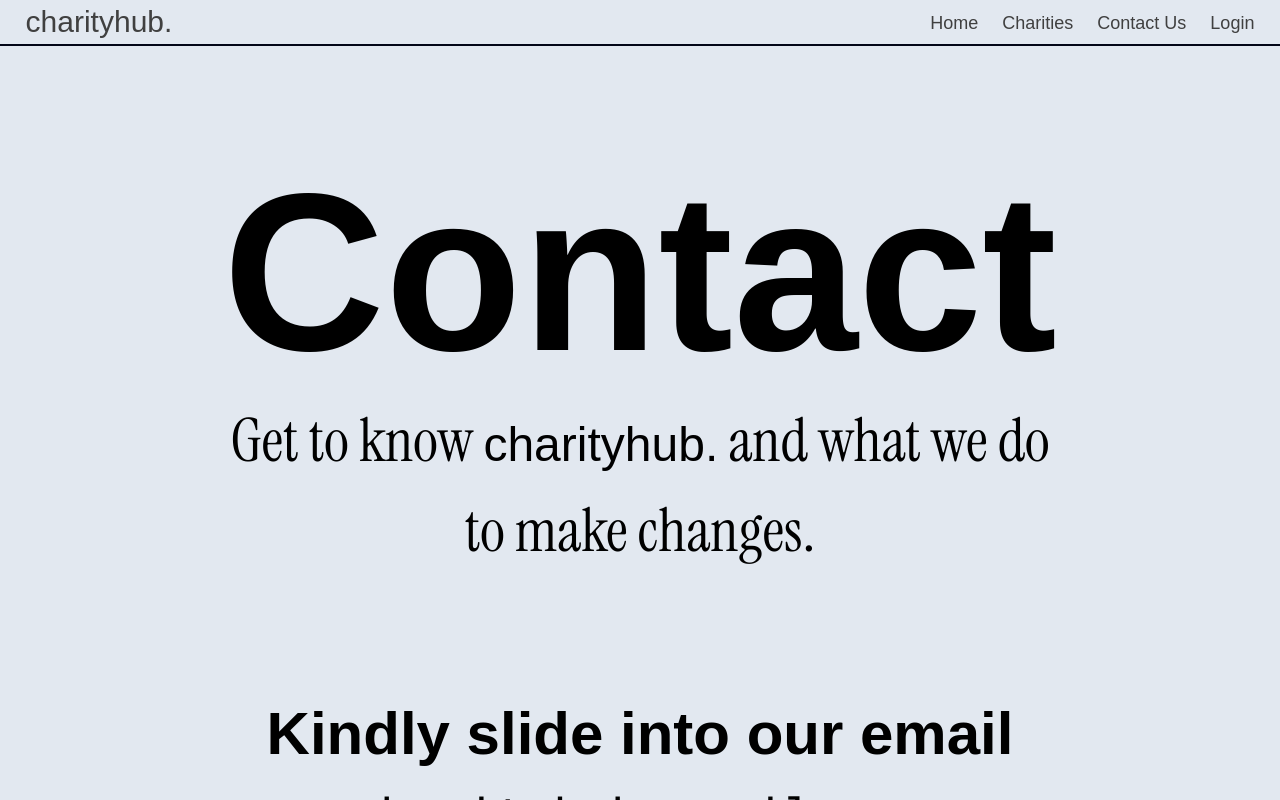
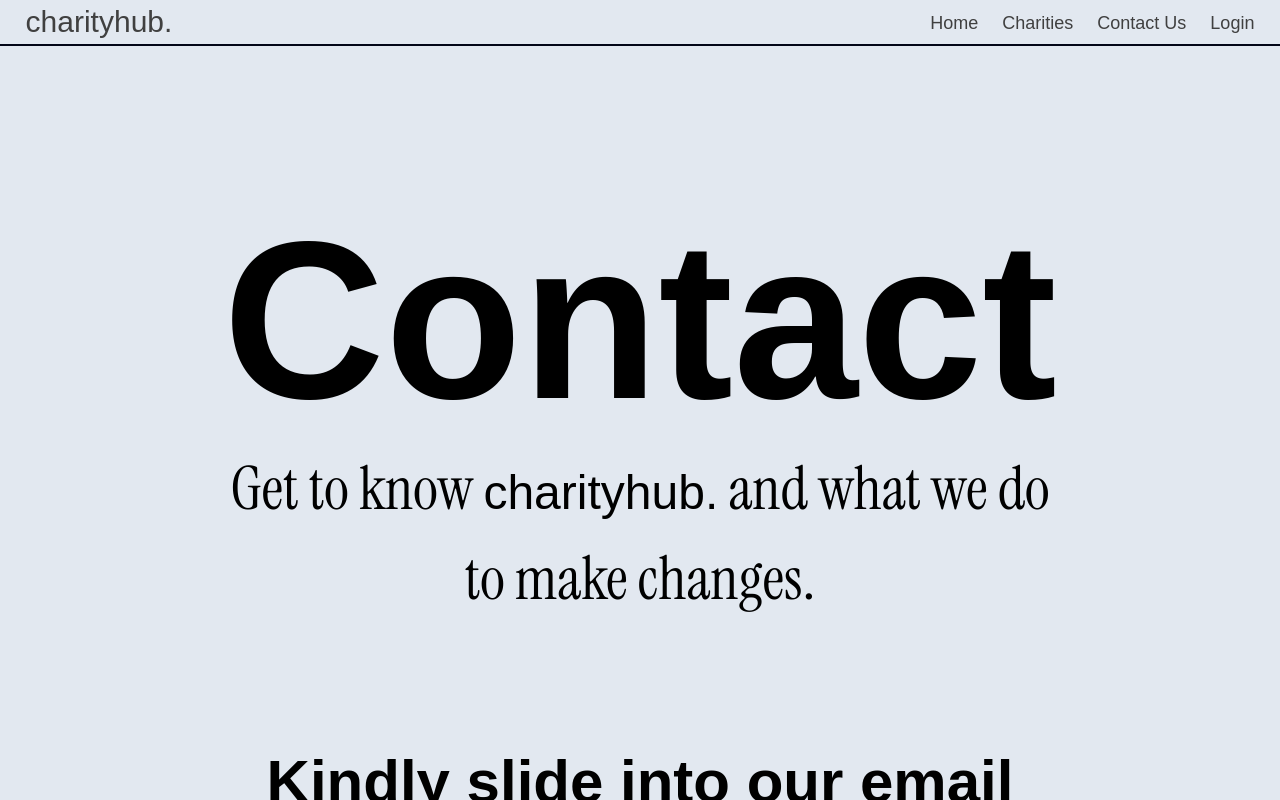
Before and after one commit to fcram7/charityhub, a React (Vite) app: page /contact-us in a window 1280 px wide. Shown: the top 800 px of the page. Built offline with nearby package versions, Linux system fonts and the light colour scheme; a web font is replaced by a local one.

Commit message:
changed padding values

```diff
--- a/src/pages/charities/Hero.tsx
+++ b/src/pages/charities/Hero.tsx
@@ -33,7 +33,7 @@ const Hero = () => {
     return () => context.revert();
   }, [])
   return (
-    <PageSection bgColor="bg-slate-200" paddingY="py-24">
+    <PageSection bgColor="bg-slate-200" paddingY="py-40">
       <div className="charities-section-titles flex flex-col items-center gap-4">
         <div className="charities-section-title flex justify-center">
           <h1 className="charities font-clashGrotesk font-bold text-center lg:text-[14rem]">C</h1>
--- a/src/pages/contactus/Email.tsx
+++ b/src/pages/contactus/Email.tsx
@@ -31,7 +31,7 @@ const Email = () => {
     return () => context.revert();
   }, []);
   return (
-    <section className="email-contact-section px-[5%] lg:px-[2%] py-40 bg-slate-200">
+    <section className="email-contact-section px-[5%] lg:px-[2%] py-52 bg-slate-200">
       <div className="section-title flex justify-center">
         <h1 className="contact font-clashGrotesk text-7xl sm:text-9xl lg:text-[14rem] font-bold">C</h1>
         <h1 className="contact font-clashGrotesk text-7xl sm:text-9xl lg:text-[14rem] font-bold">o</h1>
```
